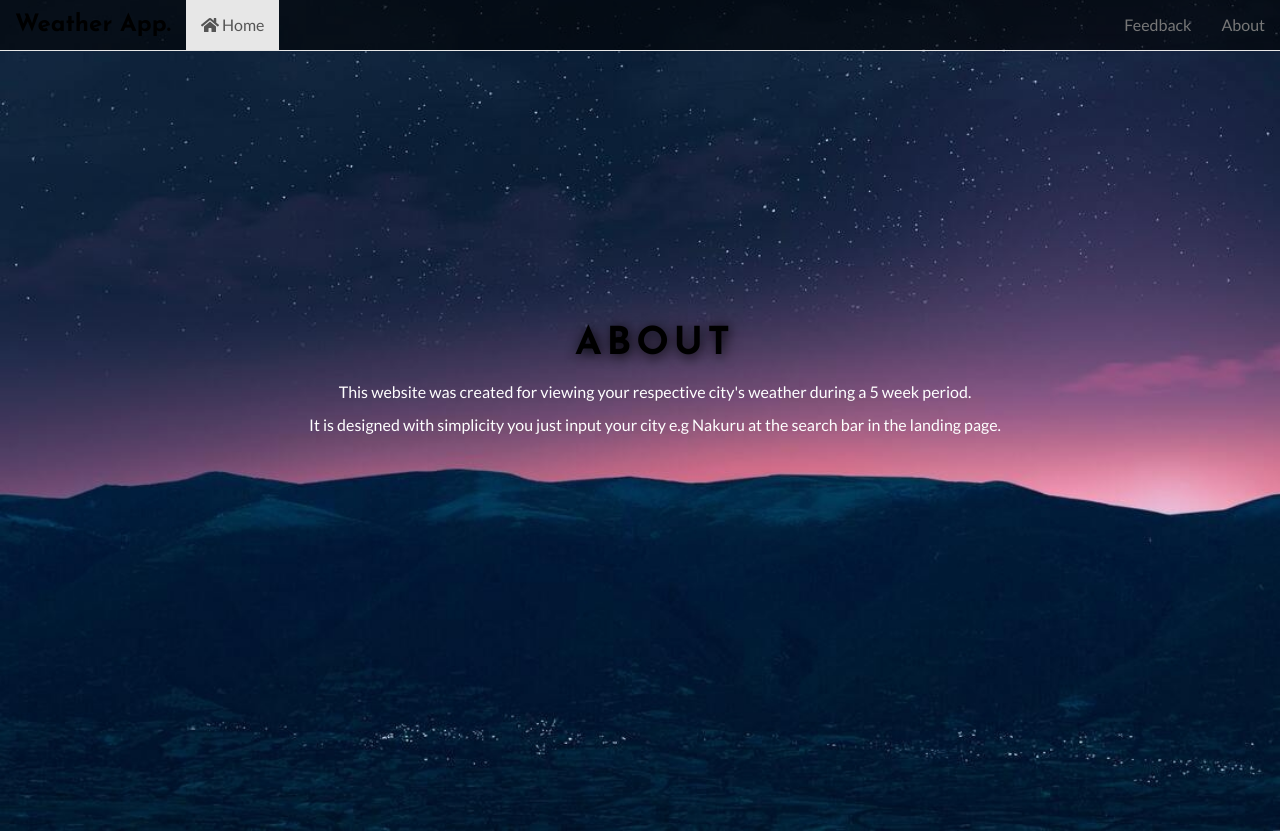
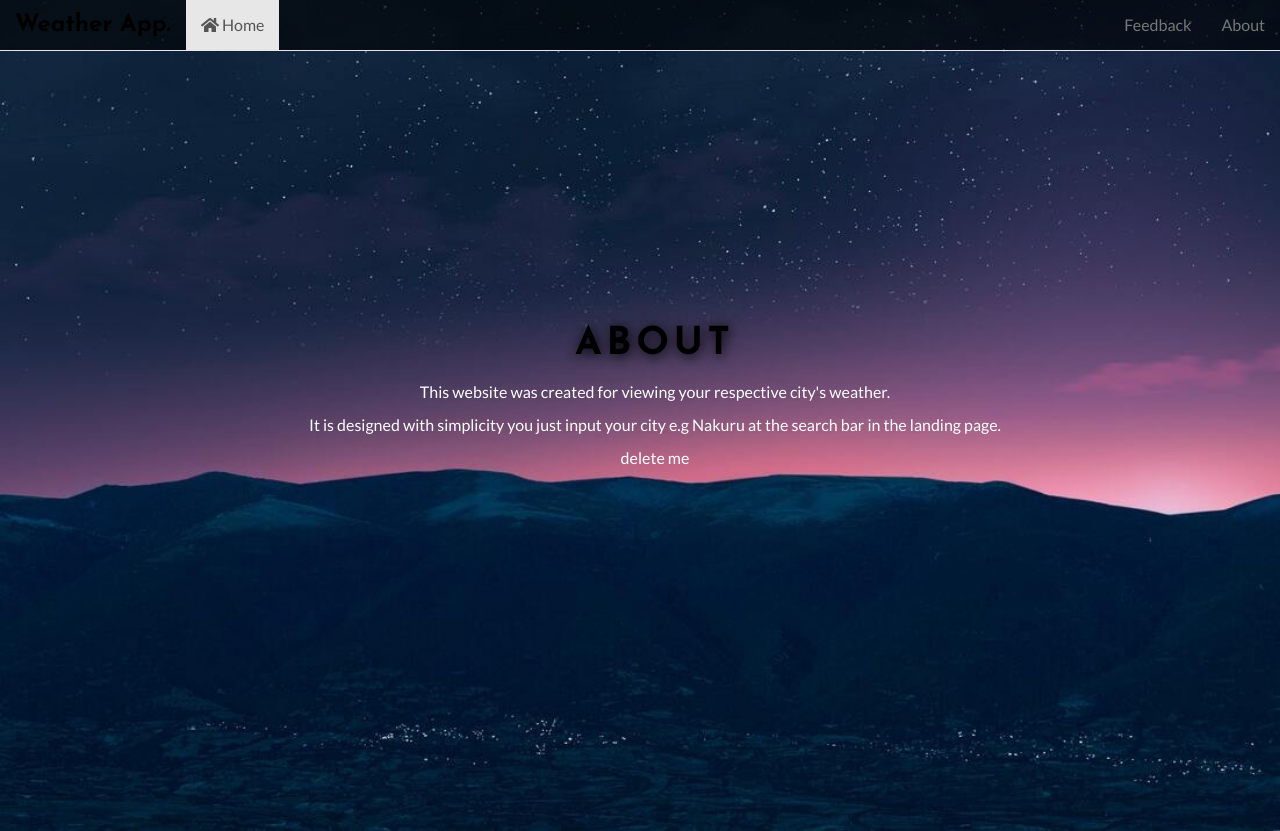
Before and after one commit to Brayoh-ux/Weather-App, a Flask app: page /about in a window 1280 px wide. Run offline with Flask 2, Linux system fonts and the light colour scheme; some libraries are stand-ins or nearby versions.

Commit message:
Update about.html

```diff
--- a/app/templates/about.html
+++ b/app/templates/about.html
@@ -5,8 +5,11 @@
     <img src="../static/images/background10.jpg" alt="">
     <div class="caption text-center">
         <h1>About</h1>
-        <p>This website was created for viewing your respective city's weather during a 5 week period.</p>
+        <p>This website was created for viewing your respective city's weather.</p>
         <p>It is designed with simplicity you just input your city e.g Nakuru at the search bar in the landing page.</p>
+
+        <p> delete me </p>
+
     </div>
 </div>
 
```
